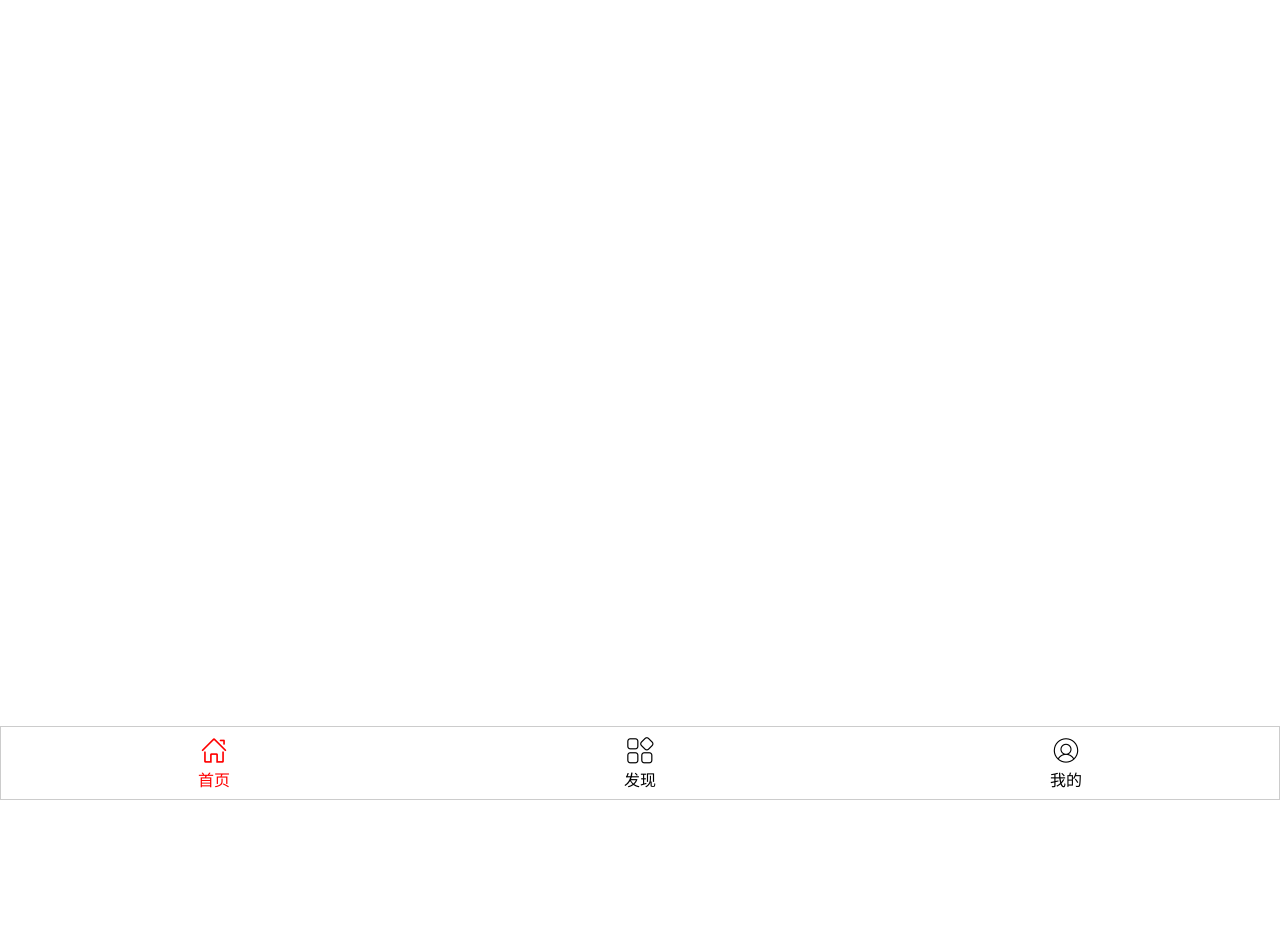
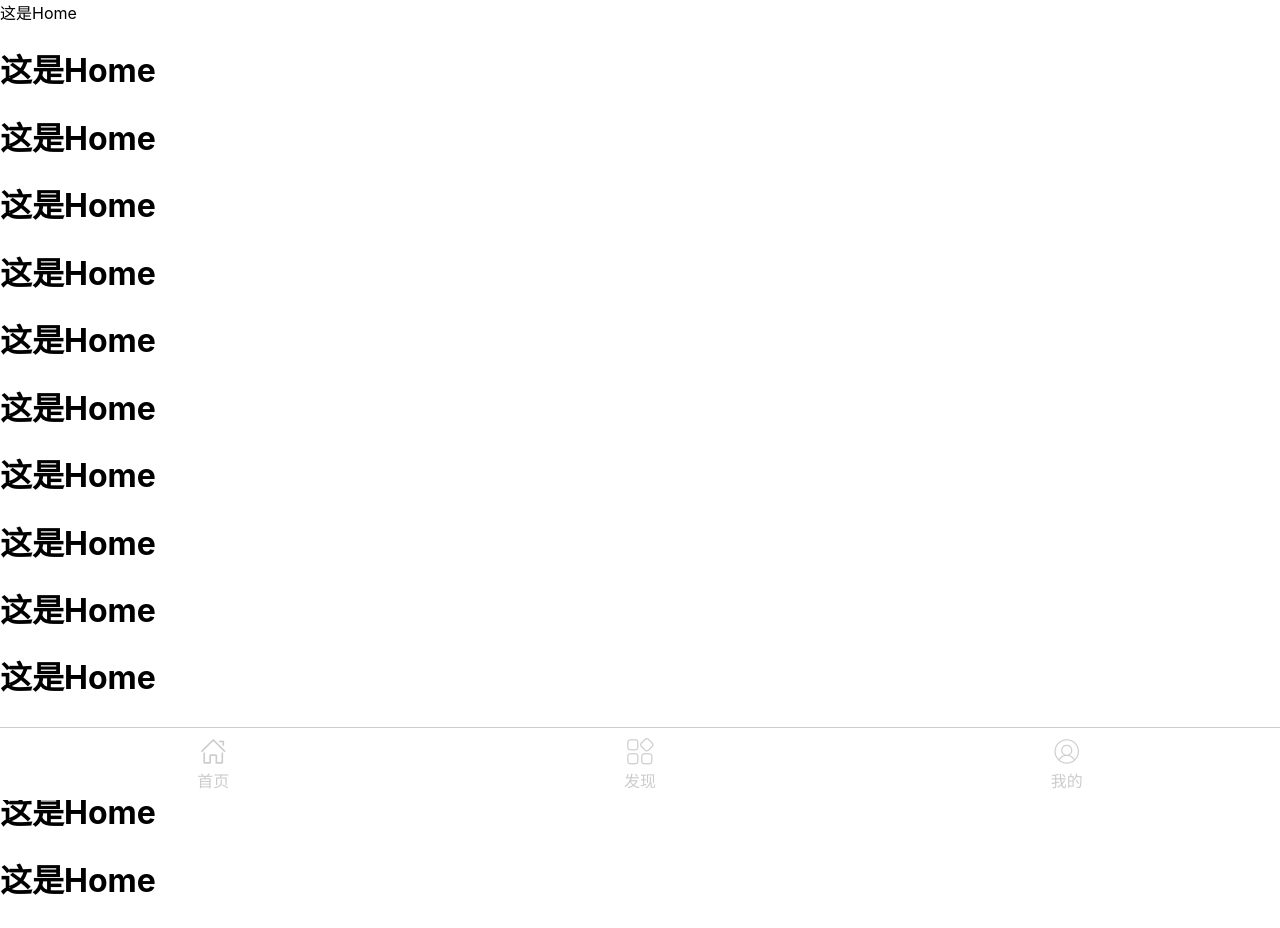
Before and after one commit to fml077/react--, a React (Create React App) app: page / in a window 1280 px wide. Shown: the top 928 px of the page. Before the commit the page ends 800 px from the top, so only its background shows below. Built offline with nearby package versions, Linux system fonts and the light colour scheme.

Commit message:
通过tabbar控制路由切换

```diff
--- a/package.json
+++ b/package.json
@@ -5,6 +5,7 @@
   "dependencies": {
     "react": "^16.9.0",
     "react-dom": "^16.9.0",
+    "react-router-dom": "^5.1.2",
     "react-scripts": "^3.3.0"
   },
   "scripts": {
--- a/src/App.js
+++ b/src/App.js
@@ -1,10 +1,12 @@
 import React, { Component } from 'react'
 import Tabbar from './components/Tabbar'
+import Router from './router'
 export default class App extends Component {
   render() {
     return (
       <div>
-        <Tabbar />
+        <Router></Router>
+        {/* <Tabbar /> */}
       </div>
     )
   }
--- a/src/components/Tabbar/index.css
+++ b/src/components/Tabbar/index.css
@@ -1,11 +1,17 @@
 .tabbar-wrap {
   /* height: 50px; */
+  width: 100%;
   position: fixed;
   left: 0;
   bottom: 0;
   right: 0;
-  border: 1px solid #ccc;
+  background-color: #fff;
+  border-top: 1px solid #ccc;
   padding: 8px 0 8px;
+}
+a:hover, a:link, a:visited, a:active {
+  text-decoration: none;
+  color: #ccc;
 }
 .tabbar-content {
   display: flex;
--- a/src/components/Tabbar/index.jsx
+++ b/src/components/Tabbar/index.jsx
@@ -1,19 +1,23 @@
 import React, { Component } from 'react'
+import { Link } from 'react-router-dom'
 import './index.css'
 import '../../assets/icons/iconfont.css'
 
 const tabbarArr = [
   {
     icon: 'icon-shouye',
-    text: '首页'
+    text: '首页',
+    link: '/home'
   },
   {
     icon: 'icon-fenleishouye',
-    text: '发现'
+    text: '发现',
+    link: '/find'
   },
   {
     icon: 'icon-wode',
-    text: '我的'
+    text: '我的',
+    link: '/user'
   },
 ]
 export default class Tabbar extends Component {
@@ -29,14 +33,15 @@ export default class Tabbar extends Component {
     })
   }
   render() {
+    const url = window.location.href;
     return (
       <div className='tabbar-wrap'>
         <div className="tabbar-content">
           {tabbarArr.map((item, index) => (
-            <div className={'tabbar-item ' + (this.state.index === index ? 'active': '')} key={index} onClick={() => {this.onChange(index)}}>
+            <Link to={item.link} className={'tabbar-item ' + (url.indexOf(item.link) > -1 ? 'active': '')} key={index}>
               <span className={'iconfont ' + item.icon}></span>
               <div className="bar-name">{item.text}</div>
-            </div>
+            </Link>
           ))}
         </div>
       </div>
--- /dev/null
+++ b/src/pages/Find/index.jsx
@@ -0,0 +1,13 @@
+import React, { Component } from 'react'
+import Tabbar from '../../components/Tabbar'
+
+export default class Home extends Component {
+  render() {
+    return (
+      <div>
+        这是Find
+        <Tabbar></Tabbar>
+      </div>
+    )
+  }
+}
--- /dev/null
+++ b/src/pages/Home/index.jsx
@@ -0,0 +1,31 @@
+import React, { Component } from 'react'
+import Tabbar from '../../components/Tabbar'
+
+export default class Home extends Component {
+  render() {
+    return (
+      <div>
+        这是Home
+        <h1>这是Home</h1>
+        <h1>这是Home</h1>
+        <h1>这是Home</h1>
+        <h1>这是Home</h1>
+        <h1>这是Home</h1>
+        <h1>这是Home</h1>
+        <h1>这是Home</h1>
+        <h1>这是Home</h1>
+        <h1>这是Home</h1>
+        <h1>这是Home</h1>
+        <h1>这是Home</h1>
+        <h1>这是Home</h1>
+        <h1>这是Home</h1>
+        <h1>这是Home</h1>
+        <h1>这是Home</h1>
+        <h1>这是Home</h1>
+        <h1>这是Home</h1>
+        <h1>这是Home</h1>
+        <Tabbar></Tabbar>
+      </div>
+    )
+  }
+}
--- /dev/null
+++ b/src/pages/User/index.jsx
@@ -0,0 +1,13 @@
+import React, { Component } from 'react'
+import Tabbar from '../../components/Tabbar'
+
+export default class Home extends Component {
+  render() {
+    return (
+      <div>
+        这是User
+        <Tabbar></Tabbar>
+      </div>
+    )
+  }
+}
--- /dev/null
+++ b/src/router.js
@@ -0,0 +1,32 @@
+import React from "react";
+import {
+  BrowserRouter as Router,
+  Switch,
+  Route,
+  Link
+} from "react-router-dom";
+import Home from './pages/Home'
+import Find from './pages/Find'
+import User from './pages/User'
+
+export default function App() {
+  return (
+    <Router>
+      <div>
+        {/* A <Switch> looks through its children <Route>s and
+            renders the first one that matches the current URL. */}
+        <Switch>
+          <Route path="/find">
+            <Find />
+          </Route>
+          <Route path="/user">
+            <User />
+          </Route>
+          <Route path="/">
+            <Home />
+          </Route>
+        </Switch>
+      </div>
+    </Router>
+  );
+}
```
Also changed, not shown: src/pages/Find/index.css (added), src/pages/Home/index.css (added), src/pages/User/index.css (added).
